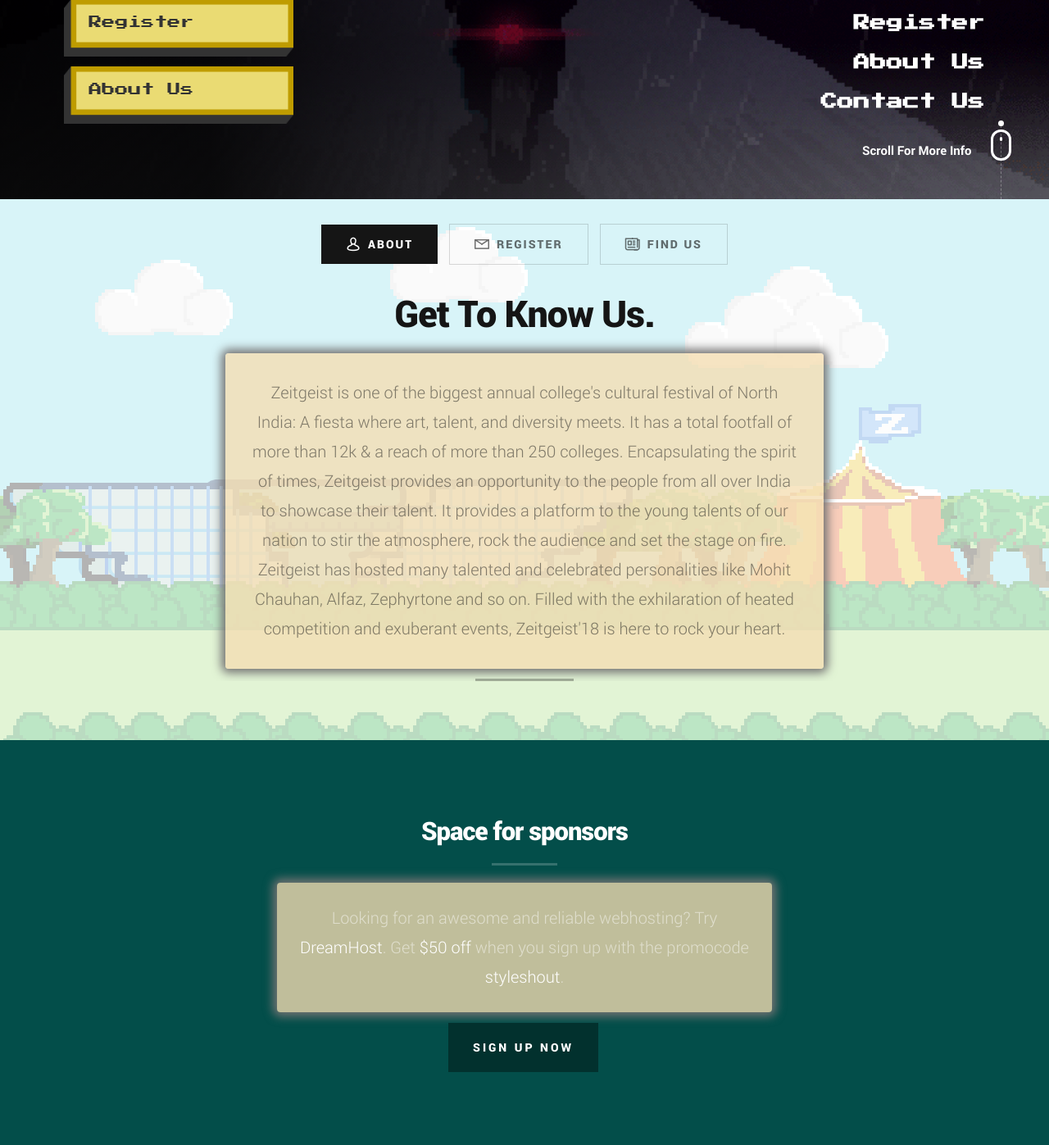
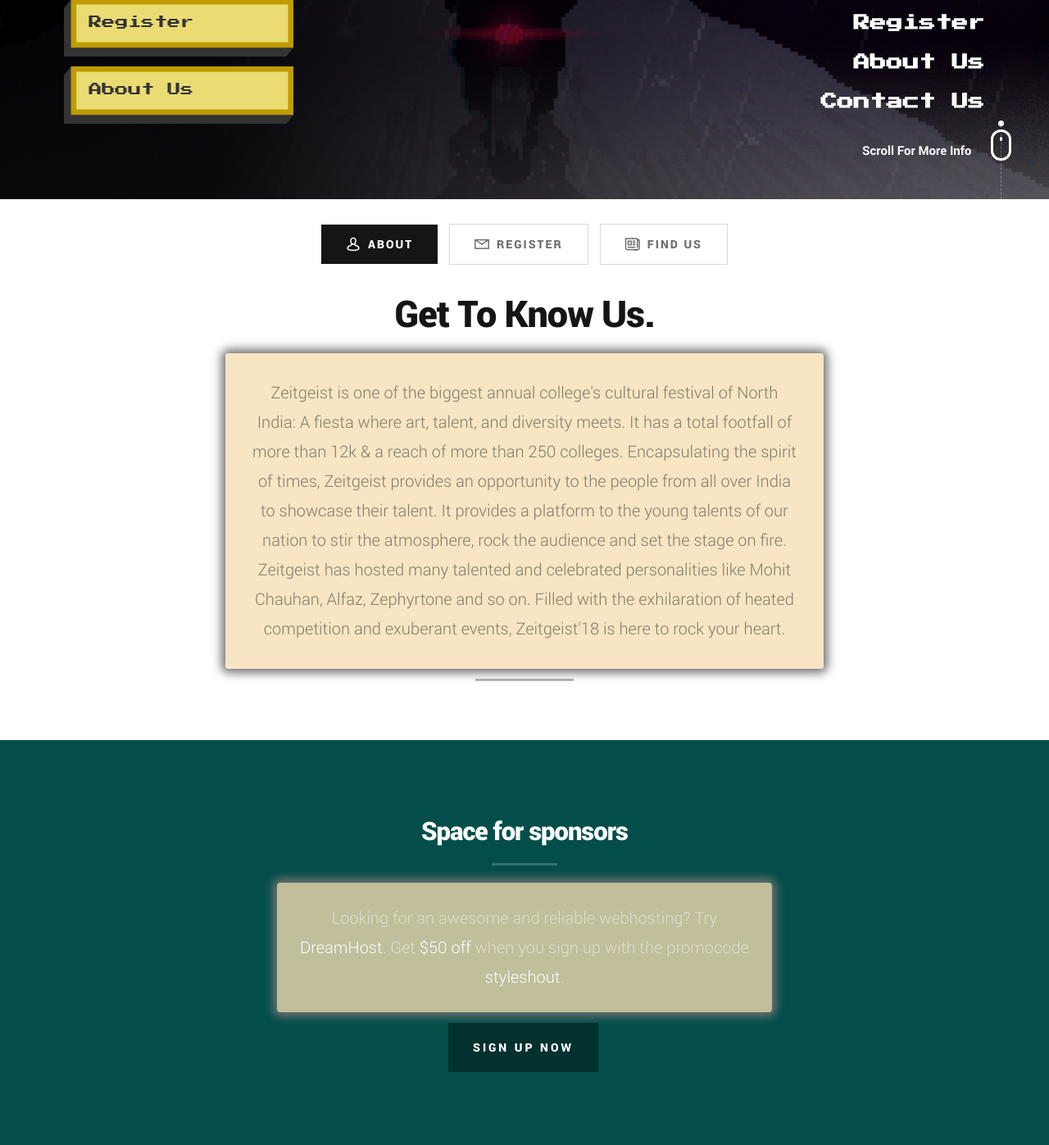
Before and after one commit to w3x10e8/w3x10e8.github.io, a PHP site: page /zmain/index.html in a window 1280 px wide. Shown: the part 557-1954 px from the top of the page at 82% size. Run offline with PHP 8.4, Linux system fonts and the light colour scheme; some libraries are stand-ins or nearby versions; some web fonts are replaced.

Commit message:
bg changed

```diff
--- a/zmain/css/main.css
+++ b/zmain/css/main.css
@@ -120,6 +120,7 @@
     box-shadow: 0 0 12px 5px #747373;
 	padding:4%;
 	font-family: "roboto-light", serif;
+	font-weight:500;
 	font-size: 2rem;
 	line-height: 1.8;
 	color: #4d4d4d;
@@ -1223,14 +1224,14 @@
  * 10. info - (_layout.scss)
  *
  * ------------------------------------------------------------------- */
-#info {
-	background: #FFFFFF;
-	background-image: url(../images/info-bg.png);
-	background-repeat: no-repeat;
-	background-position: center;
-	-webkit-background-size: cover;
-	-moz-background-size: cover;
-	background-size: cover;
+#section1{
+	    background-image: url(../images/info-bg.png);
+    background-repeat: no-repeat;
+    background-position: center;
+    height: 759px;
+    background-size: cover;
+}
+ #info {
 	position: relative;
 	color: rgba(17, 17, 17, 0.7);
 }
@@ -1240,8 +1241,6 @@
 	left: 0;
 	width: 100%;
 	height: 100%;
-	background-color: #FFFFFF;
-	opacity: .7;
 }
 
 /* tabs
```
